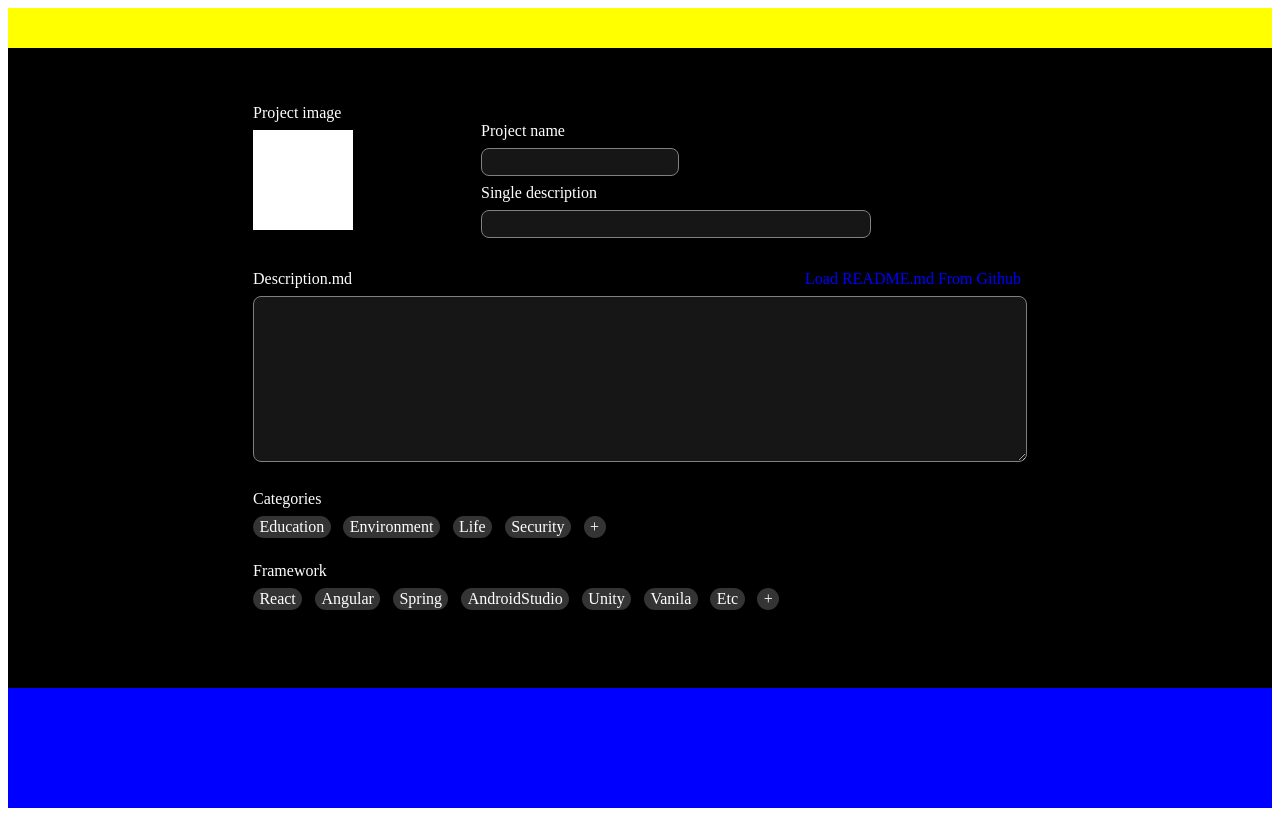
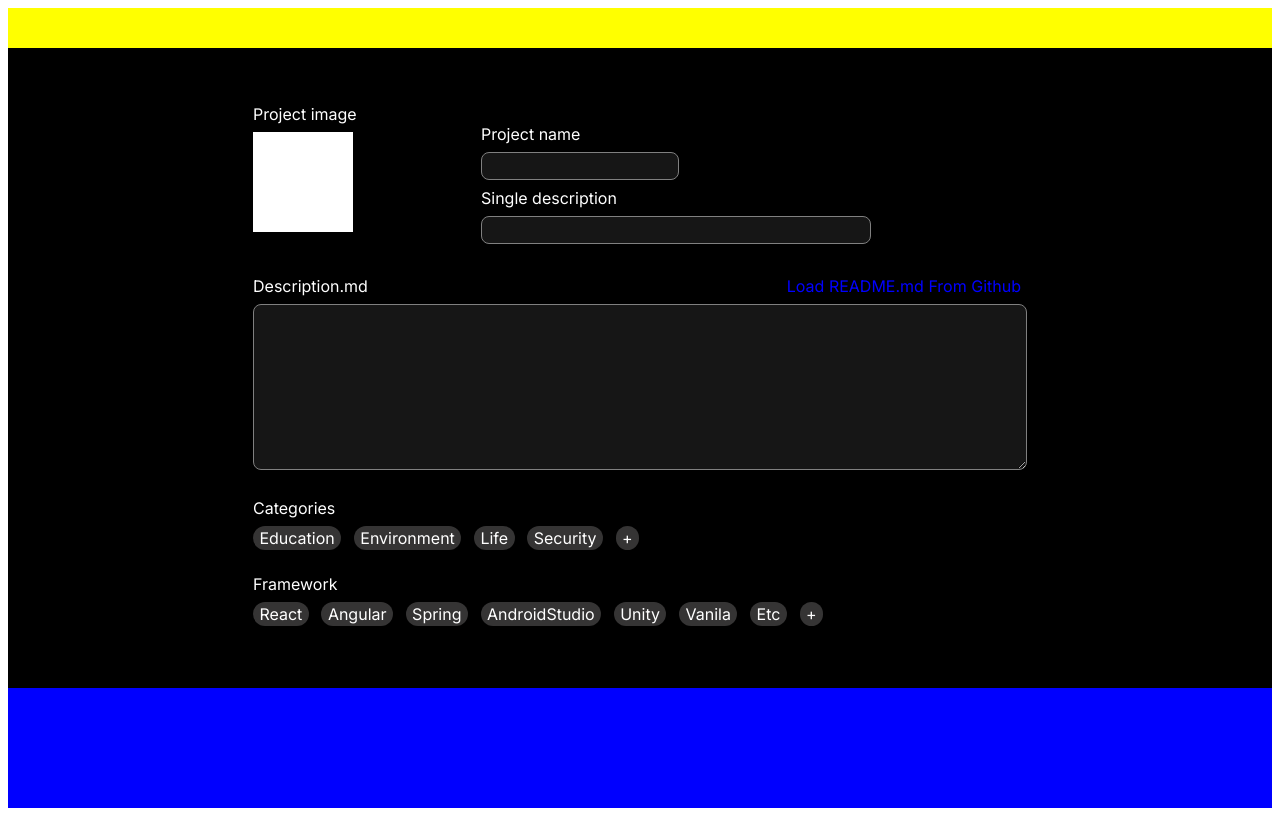
Before and after one commit to OpenBoardTeam/Frontend, a React (Create React App) app: page /newpost in a window 1280 px wide. Built offline with nearby package versions, Linux system fonts and the light colour scheme.

Commit message:
Design: set font 'Inter' to default

```diff
--- a/src/style/index.css
+++ b/src/style/index.css
@@ -1,2 +1,3 @@
-body {
+html {
+    font-family: "Inter";
 }
```
